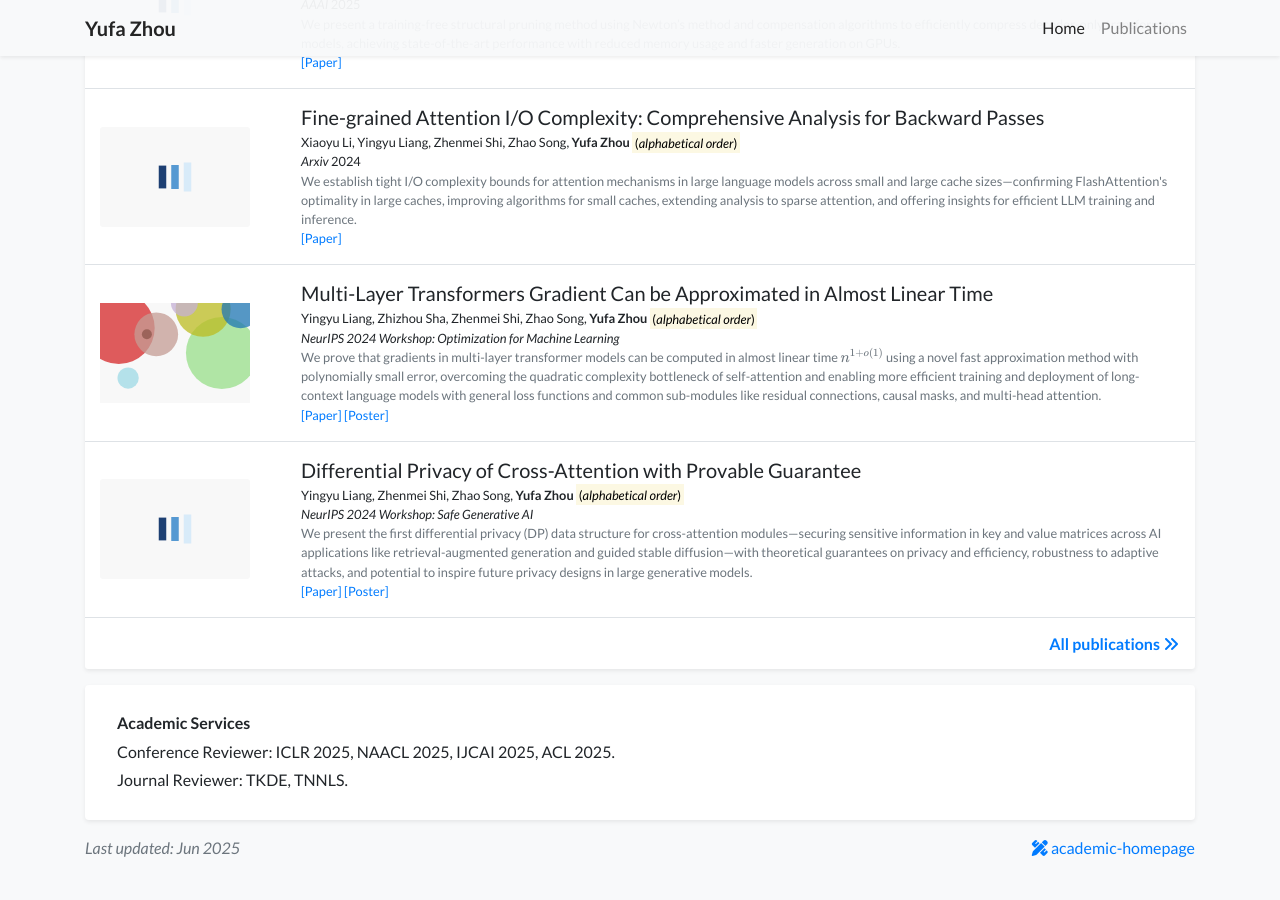
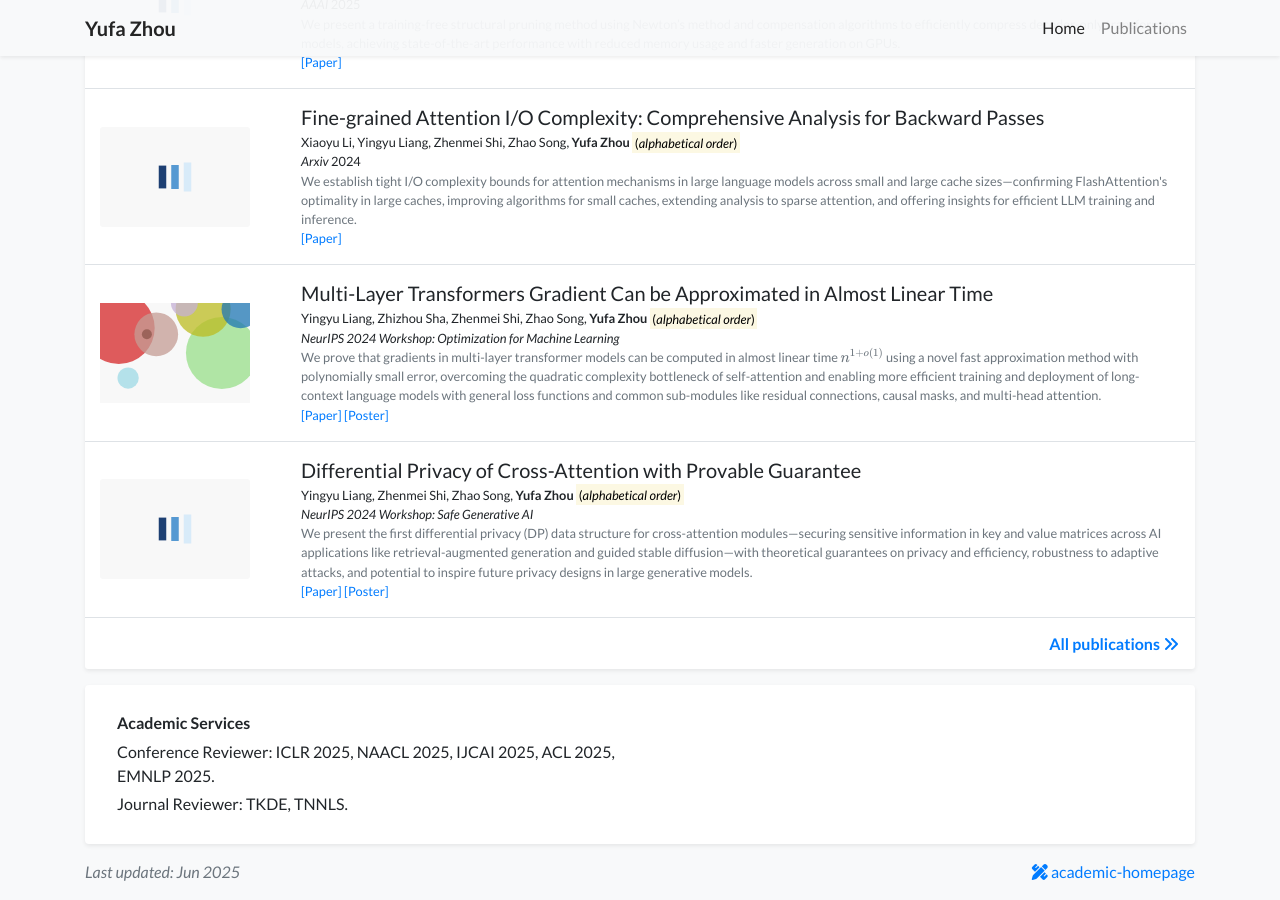
Before and after one commit to MasterZhou1/MasterZhou1.github.io, a Jekyll site: the page built from index.html, in a window 1280 px wide and 900 px high, scrolled down 1427 px. Built offline with Jekyll 4.4.1, drawn with Linux system fonts in a browser that asks for light colours; nearby versions of some CDN libraries; a style sheet for code colours, icons or effects is not loaded; before the commit the page ends 2303 px from its top, so only the background shows below that.

Commit message:
Update profile.yml

```diff
--- a/_data/profile.yml
+++ b/_data/profile.yml
@@ -68,5 +68,5 @@
 
 
 academic_services:
-  conference: ["ICLR 2025", "NAACL 2025", "IJCAI 2025", "ACL 2025"]
+  conference: ["ICLR 2025", "NAACL 2025", "IJCAI 2025", "ACL 2025", "EMNLP 2025"]
   journal: ["TKDE", "TNNLS"]
```
